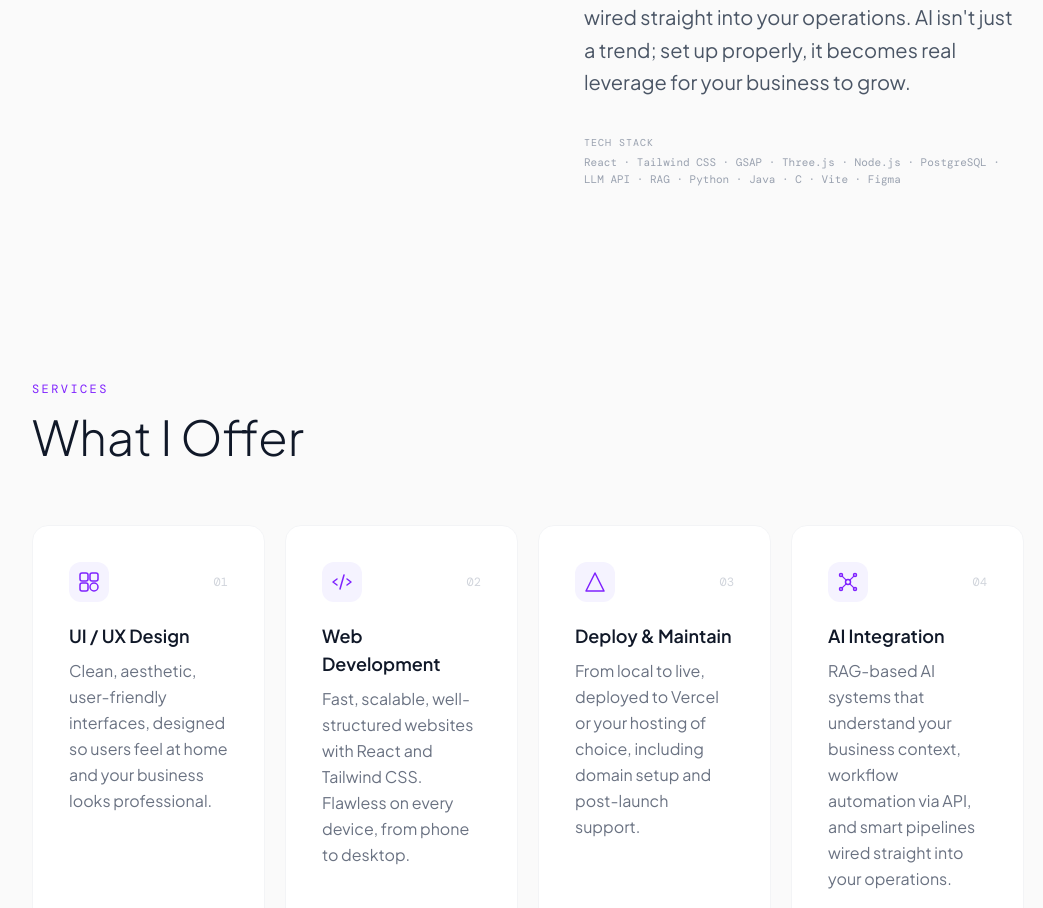
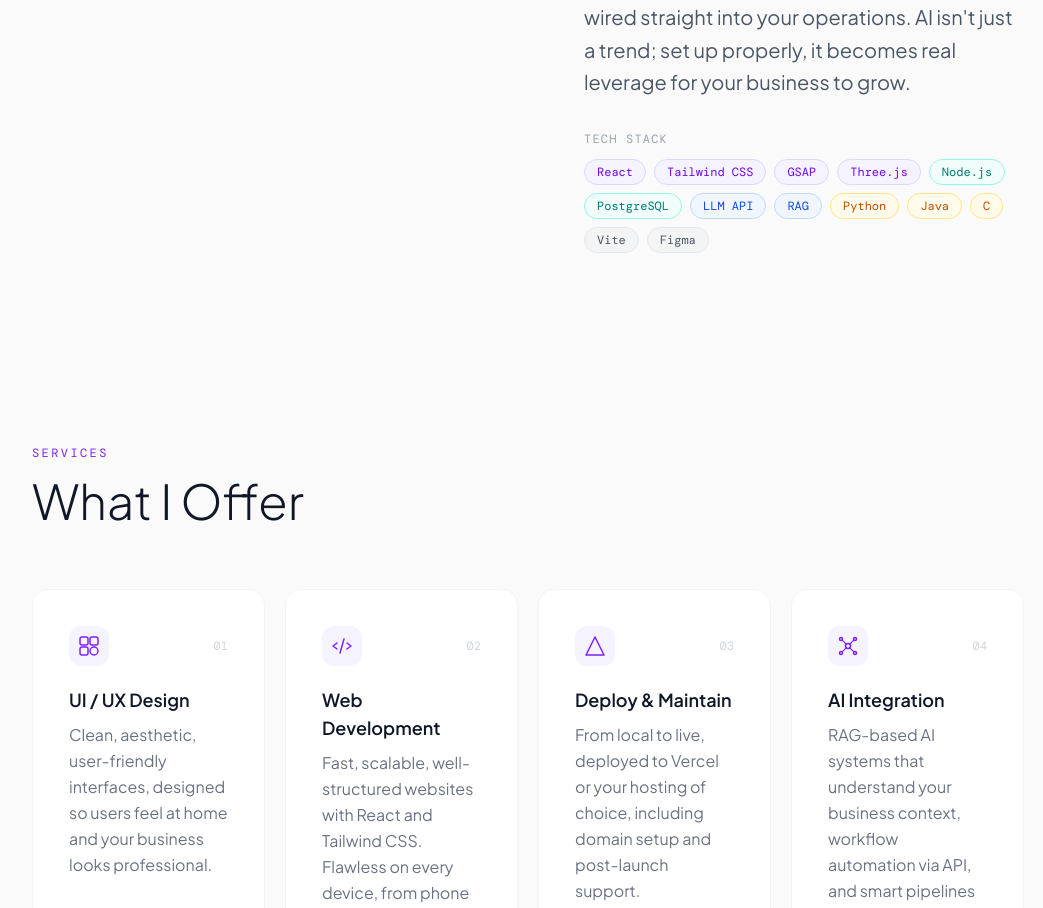
Before and after one commit to Zeraphys57/Bryan-Jacquellino-Porto, a React (Vite) app in the folder my-app/: page / in a window 1280 px wide. Shown: the part 1780-2688 px from the top of the page, without its empty margins (112-1155 px from the left). Built offline with nearby package versions, Linux system fonts and the light colour scheme; a web font is replaced by a local one.

Commit message:
Colour-code tech stack pills by type
Pills stay in one flat row but are tinted by category — frontend
violet, backend teal, AI blue, languages amber, tooling neutral —
and ordered so same-type pills cluster together.

Co-Authored-By: Claude Opus 4.7 <noreply@anthropic.com>

```diff
--- a/my-app/src/component/ImBryan.jsx
+++ b/my-app/src/component/ImBryan.jsx
@@ -1,8 +1,31 @@
 import React, { useEffect, useRef, useState } from "react";
 import { useLanguage } from "../i18n/LanguageContext";
 
-/* Tech stack — kept understated; visitors care about outcomes, not tooling */
-const TECH = ["React", "Tailwind CSS", "GSAP", "Three.js", "Node.js", "PostgreSQL", "LLM API", "RAG", "Python", "Java", "C", "Vite", "Figma"];
+/* Tech stack — flat pill list, colour-coded by type (full class strings
+   so Tailwind keeps them; ordered so same-type pills sit together) */
+const CATEGORY_STYLE = {
+  frontend: "bg-violet-50 dark:bg-violet-500/10 border-violet-200 dark:border-violet-500/30 text-violet-700 dark:text-violet-300",
+  backend:  "bg-teal-50 dark:bg-teal-500/10 border-teal-200 dark:border-teal-500/30 text-teal-700 dark:text-teal-300",
+  ai:       "bg-blue-50 dark:bg-blue-500/10 border-blue-200 dark:border-blue-500/30 text-blue-700 dark:text-blue-300",
+  lang:     "bg-amber-50 dark:bg-amber-500/10 border-amber-200 dark:border-amber-500/30 text-amber-700 dark:text-amber-300",
+  tool:     "bg-gray-100 dark:bg-white/5 border-gray-200 dark:border-white/10 text-gray-600 dark:text-gray-400",
+};
+
+const TECH = [
+  { name: "React",        cat: "frontend" },
+  { name: "Tailwind CSS", cat: "frontend" },
+  { name: "GSAP",         cat: "frontend" },
+  { name: "Three.js",     cat: "frontend" },
+  { name: "Node.js",      cat: "backend" },
+  { name: "PostgreSQL",   cat: "backend" },
+  { name: "LLM API",      cat: "ai" },
+  { name: "RAG",          cat: "ai" },
+  { name: "Python",       cat: "lang" },
+  { name: "Java",         cat: "lang" },
+  { name: "C",            cat: "lang" },
+  { name: "Vite",         cat: "tool" },
+  { name: "Figma",        cat: "tool" },
+];
 
 const LINES = [
   { prompt: true,  text: "bryan --info" },
@@ -214,14 +237,22 @@ const ImBryan = () => {
               </p>
             </div>
 
-            {/* Tech stack — understated; one quiet line, not a centerpiece */}
-            <div className="scroll-reveal flex flex-wrap items-baseline gap-x-2.5 gap-y-1 pt-1" data-delay="290ms">
-              <span className="text-[10px] font-mono text-gray-400 dark:text-gray-600 uppercase tracking-widest shrink-0">
+            {/* Tech stack — flat pill list */}
+            <div className="scroll-reveal" data-delay="290ms">
+              <p className="text-xs font-mono text-gray-400 dark:text-gray-600 tracking-widest uppercase mb-3">
                 {t.bio.techStack}
-              </span>
-              <span className="text-[11px] font-mono text-gray-400 dark:text-gray-500 leading-relaxed">
-                {TECH.join("  ·  ")}
-              </span>
+              </p>
+              <div className="flex flex-wrap gap-2">
+                {TECH.map(({ name, cat }) => (
+                  <span
+                    key={name}
+                    className={`px-3 py-1 text-xs font-mono rounded-full border
+                      transition-colors duration-150 ${CATEGORY_STYLE[cat]}`}
+                  >
+                    {name}
+                  </span>
+                ))}
+              </div>
             </div>
           </div>
         </div>
```
